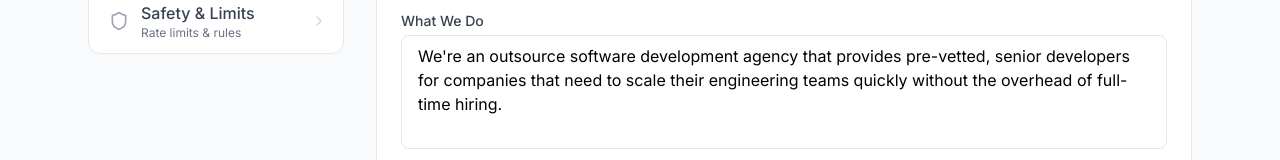
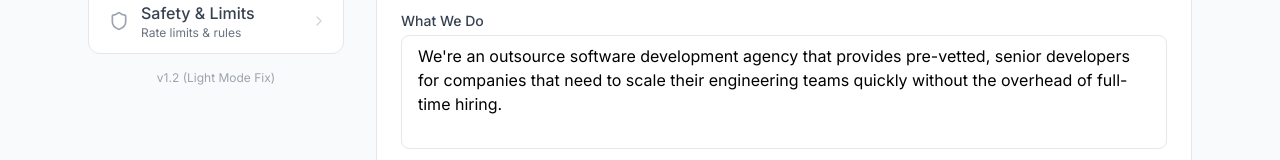
Before and after one commit to OfirVento/outreach-platform, a Next.js app: page /settings in a window 1280 px wide. Shown: the part 253-413 px from the top of the page. Built offline with nearby package versions, Linux system fonts and the light colour scheme.

Commit message:
Deploy v1.2 with verified version tag

```diff
--- a/src/app/settings/page.tsx
+++ b/src/app/settings/page.tsx
@@ -92,6 +92,7 @@ export default function SettingsPage() {
                                 </button>
                             ))}
                         </div>
+                        <p className="text-xs text-gray-400 text-center mt-4">v1.2 (Light Mode Fix)</p>
                     </nav>
 
                     {/* Main Content */}
```
